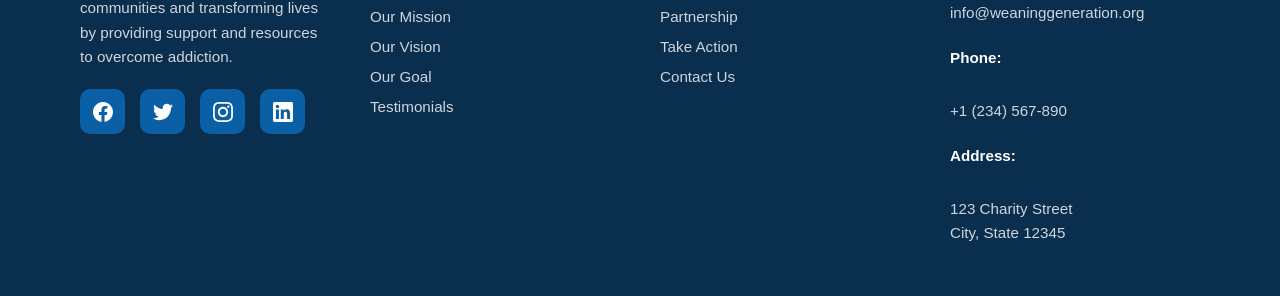
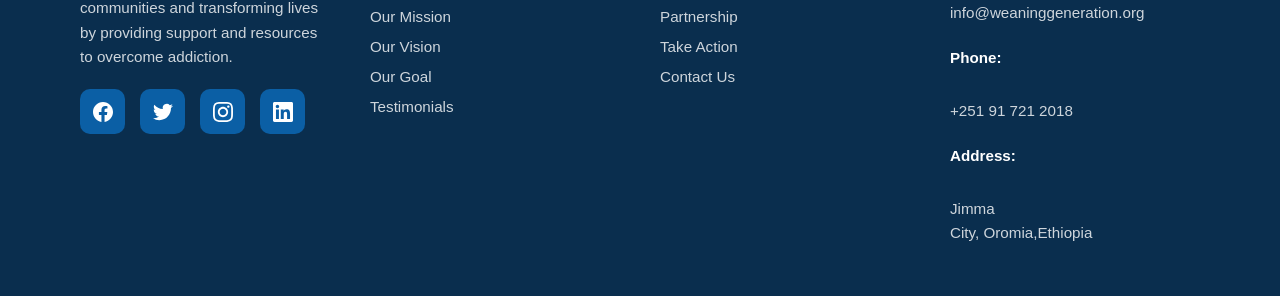
Before and after one commit to WadaDiriba/WEARING-GENERATION-FROM-ADDICTION-CHARITY, a React (Vite) app: page /about in a window 1280 px wide. Shown: the part 4258-4554 px from the top of the page. Built offline with nearby package versions, Linux system fonts and the light colour scheme.

Commit message:
footer is chnged at some thing

```diff
--- a/src/components/Footer/Footer.jsx
+++ b/src/components/Footer/Footer.jsx
@@ -72,12 +72,12 @@ const Footer = () => {
               </p>
               <p>
                 <strong>Phone:</strong><br />
-                <a href="tel:+1234567890">+1 (234) 567-890</a>
+                <a href="tel:+1234567890">+251 91 721 2018</a>
               </p>
               <p>
                 <strong>Address:</strong><br />
-                123 Charity Street<br />
-                City, State 12345
+                Jimma<br />
+                City, Oromia,Ethiopia
               </p>
             </div>
           </div>
```
